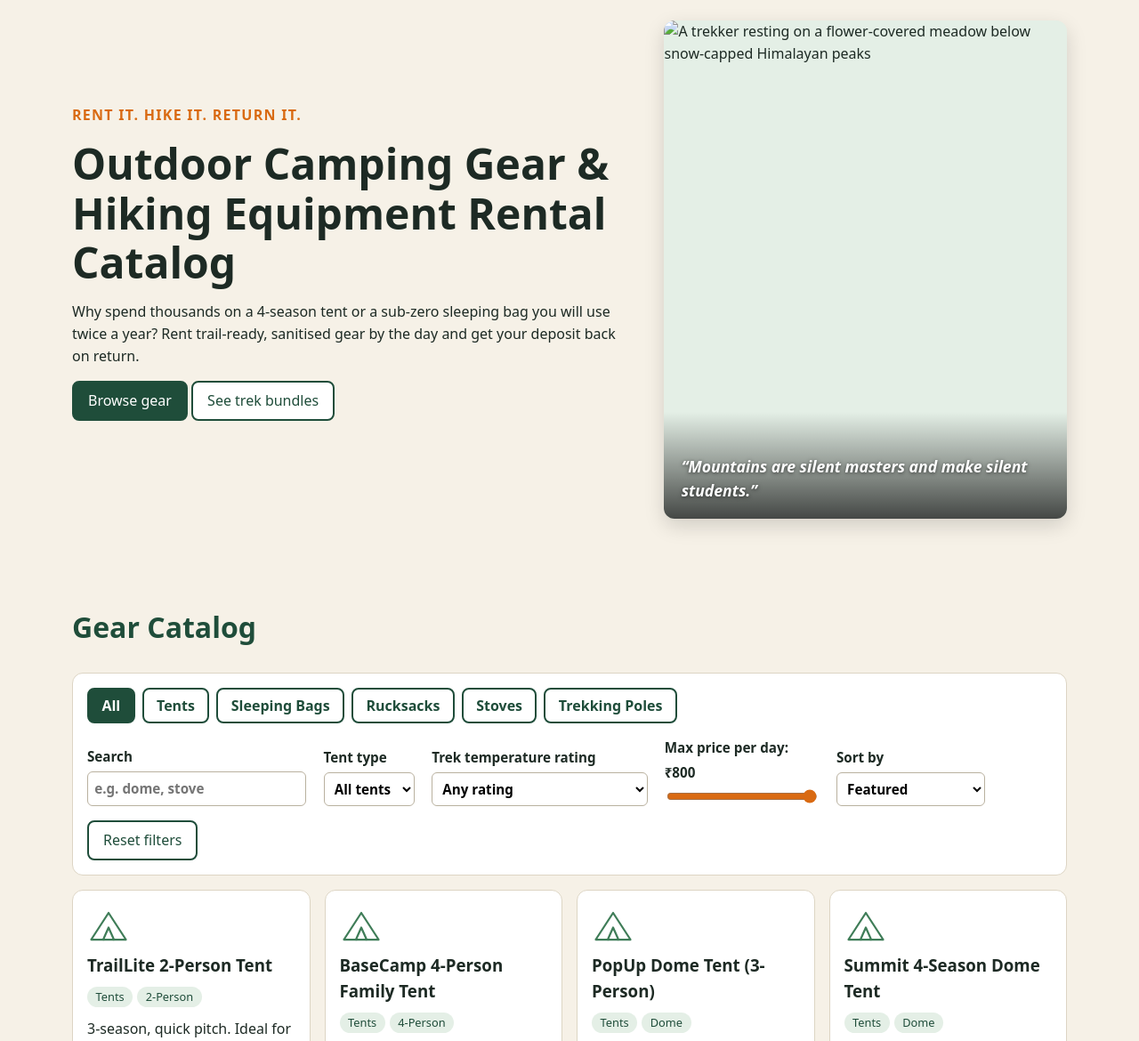
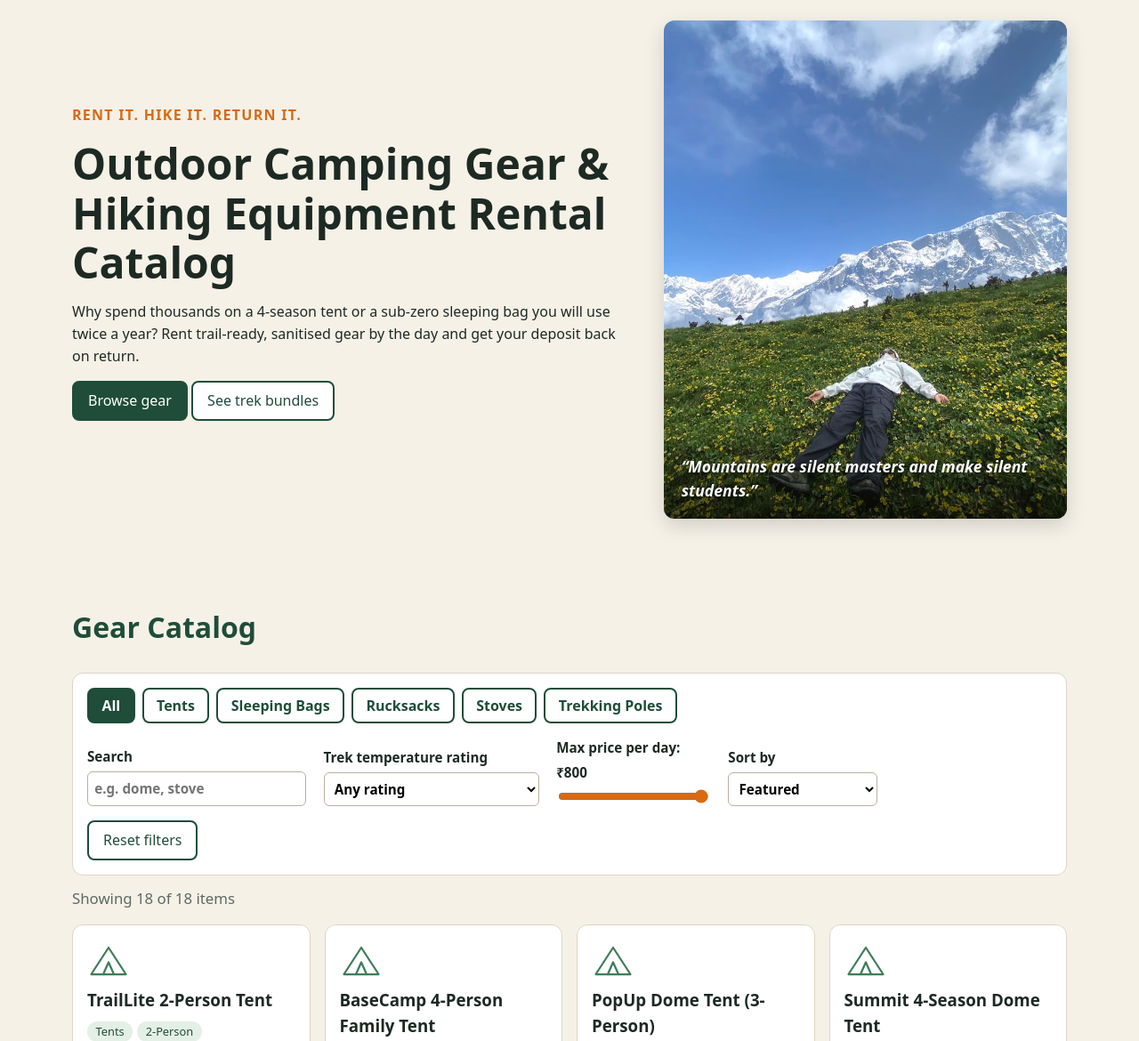
Before and after one commit to Vi3ionX/VISION, a plain HTML site: page index.html in a window 1280 px wide. Shown: the part 64-1234 px from the top of the page at 89% size. Drawn offline with Linux system fonts and the light colour scheme.

Commit message:
Update image and script paths in index.html

```diff
--- a/index.html
+++ b/index.html
@@ -52,7 +52,7 @@
         <p class="cta"><a class="btn" href="#catalog">Browse gear</a> <a class="btn btn-alt" href="#bundles">See trek bundles</a></p>
       </div>
       <figure>
-        <img class="hero-img" src="images/trek.jpg" alt="A trekker resting on a flower-covered meadow below snow-capped Himalayan peaks" width="736" height="900">
+        <img class="hero-img" src="./trek.jpg" alt="A trekker resting on a flower-covered meadow below snow-capped Himalayan peaks" width="736" height="900">
         <figcaption>&ldquo;Mountains are silent masters and make silent students.&rdquo;</figcaption>
       </figure>
     </section>
@@ -432,6 +432,6 @@
     <p><a href="#top">Back to top</a></p>
   </footer>
   <div id="toast" class="toast" role="status" aria-live="polite" hidden></div>
-  <script src="js/script.js"></script>
+  <script src="./script.js"></script>
 </body>
 </html>
```
